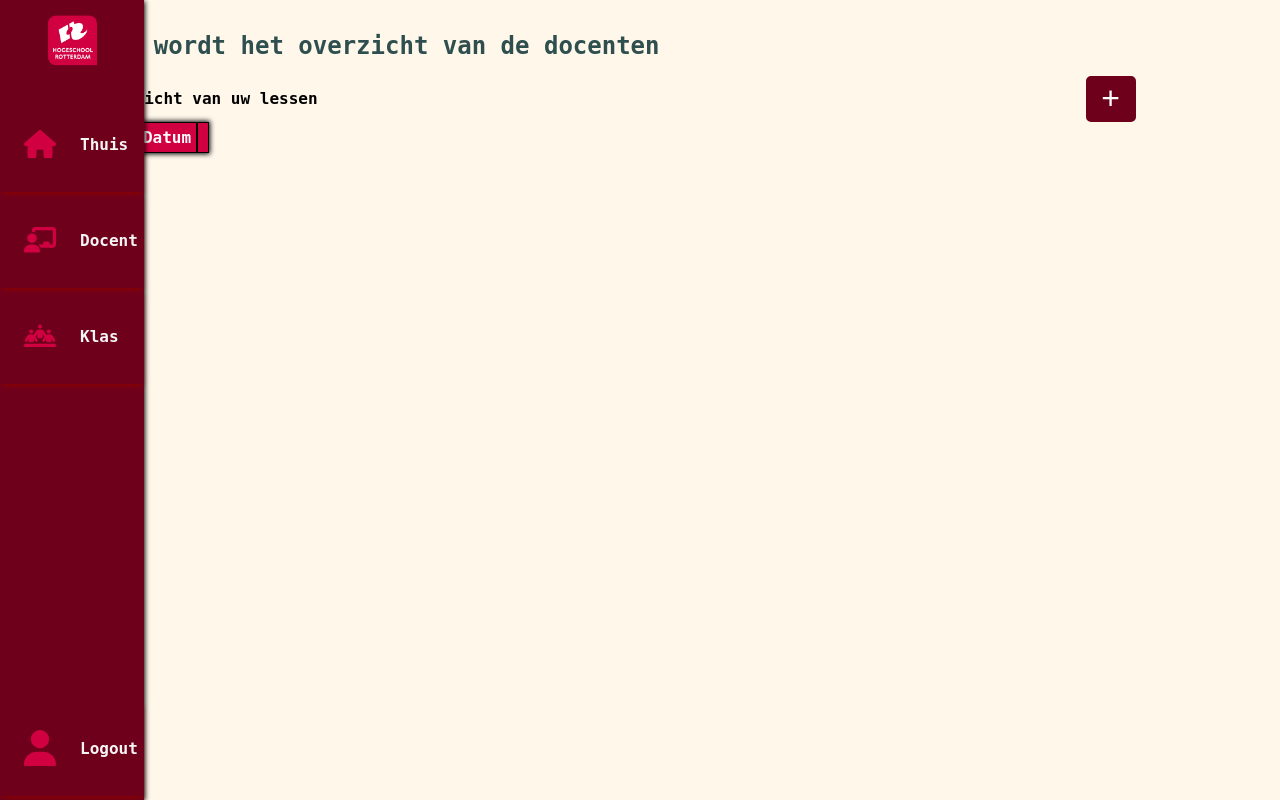
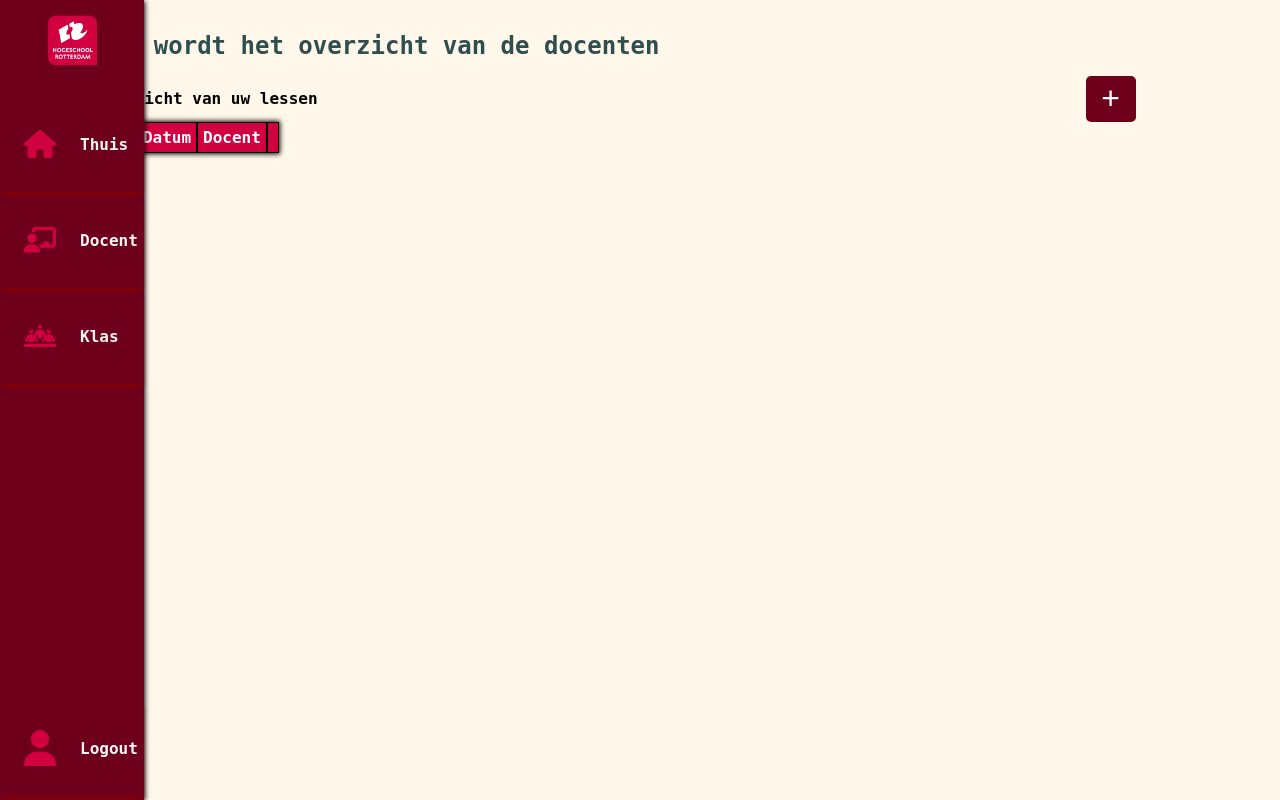
Before and after one commit to rico-0989903/WP2-HRO, a Flask app: page /docenten in a window 1280 px wide. Run offline with Flask 3, Linux system fonts and the light colour scheme; a user stored in the database is signed in; data comes from the database, SQL or seed files in the repository; data that the repository does not hold is empty; some libraries are stand-ins or nearby versions.

Commit message:
CHORE: added teacher to table

```diff
--- a/main.py
+++ b/main.py
@@ -286,7 +286,6 @@ def getlessen():
         all_lessons = []
         for les in docent_lessen:
             all_lessons.append(les.les_id)
-        print(set(all_lessons))
         tests = set(all_lessons)
         studenten = []
         for test in tests:
--- a/templates/docenten.html
+++ b/templates/docenten.html
@@ -48,6 +48,7 @@
                 <tr>
                     <th>Vak</th>
                     <th>Datum</th>
+                    <th>Docent</th>
                     <th></th>
                 </tr>
             </thead>
@@ -96,6 +97,7 @@
             <tr>
                 <td>${student["vak"]}</td>
                 <td>${student["datum"]}</td>
+                <td>${student["docent"]}</td>
                 <td><button class="button1"><a href="/les/${student["les_id"]}/aanwezigheid">Bekijk</a></button></td>
             </tr>
             `
```
